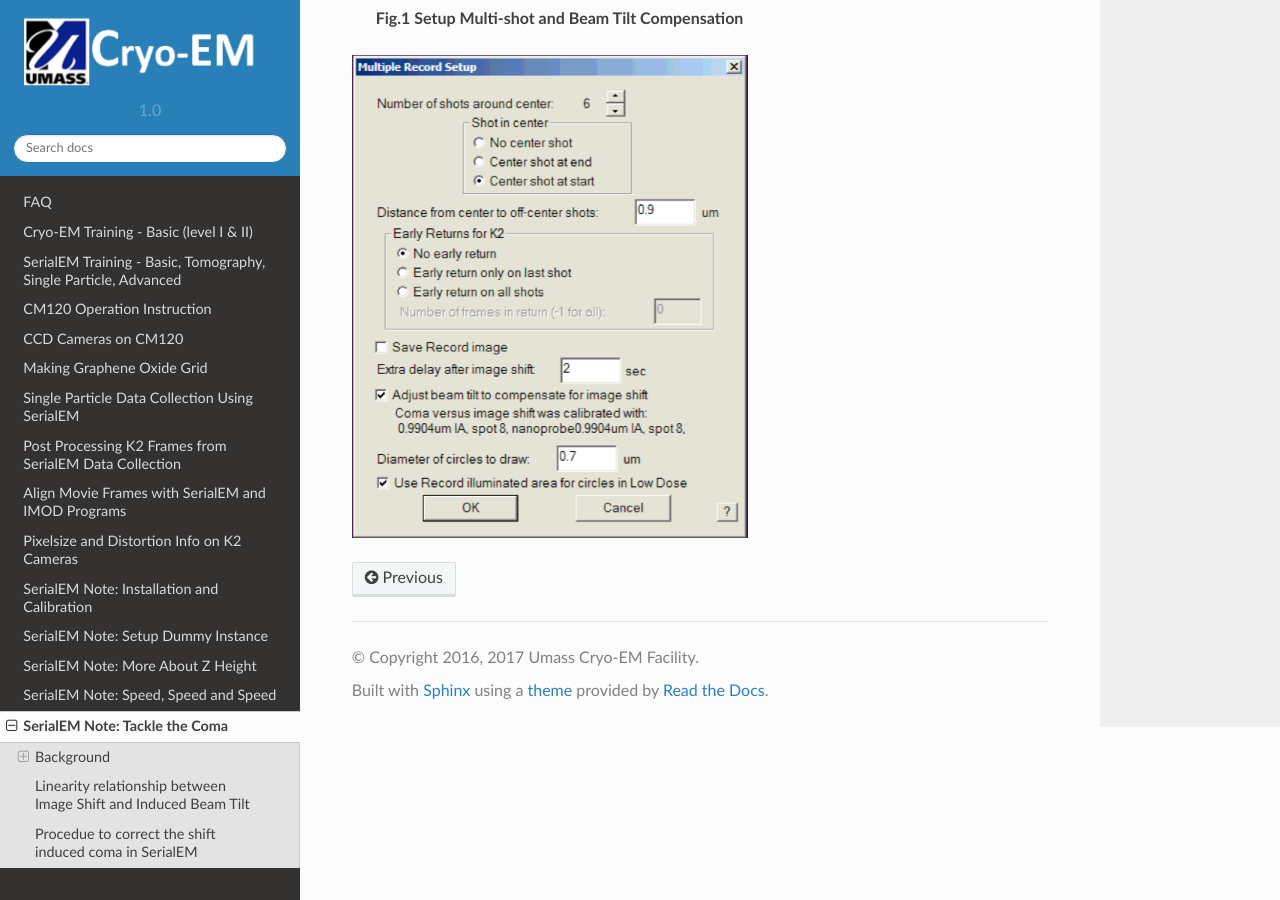
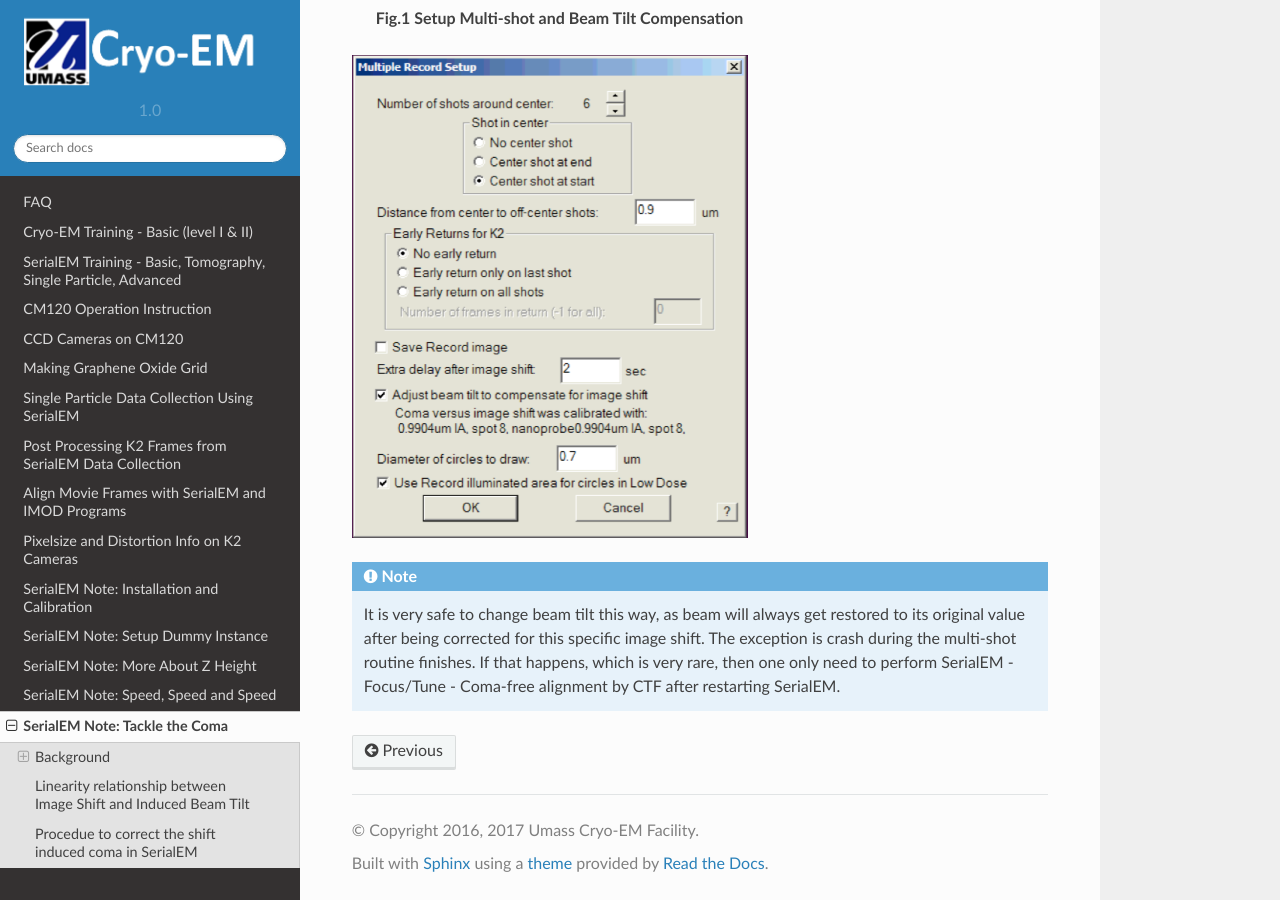
Before and after one commit to xuchen66/sphinx-emdocs, a Sphinx documentation site: the page built from source/serialEM-note-tackle-coma.rst, in a window 1280 px wide and 900 px high, scrolled down 2488 px. Built offline with Sphinx 7.4.7 and the Read the Docs theme 2.0.0, drawn with Linux system fonts in a browser that asks for light colours; pages that are not in the unit, such as notebooks, are missing from menus.

Commit message:
Update serialEM-note-tackle-coma.rst

```diff
--- a/source/serialEM-note-tackle-coma.rst
+++ b/source/serialEM-note-tackle-coma.rst
@@ -93,3 +93,9 @@
 
 .. image:: ../images/multi-shot.png
    :scale: 75 %
+
+.. note::
+
+   It is very safe to change beam tilt this way, as beam will always get restored to its original value after being corrected for
+   this specific image shift. The exception is crash during the multi-shot routine finishes. If that happens, which is very rare, then
+   one only need to perform SerialEM - Focus/Tune - Coma-free alignment by CTF after restarting SerialEM.
```
Also changed, not shown: other parts of source/serialEM-note-tackle-coma.rst (+1 -1 lines).
